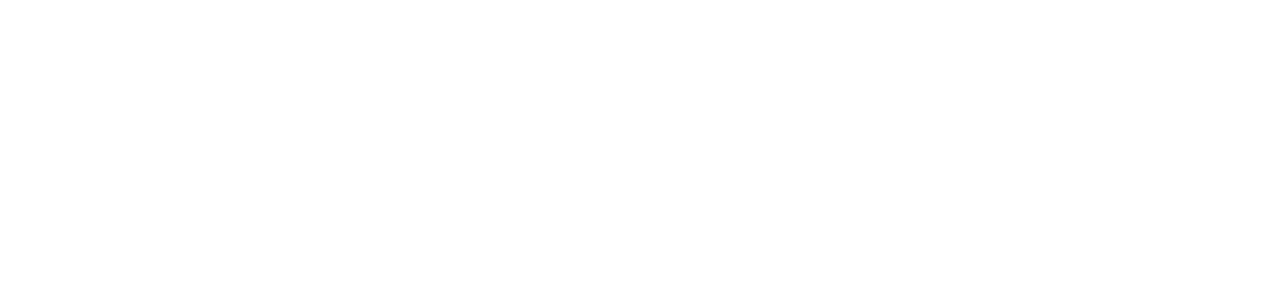
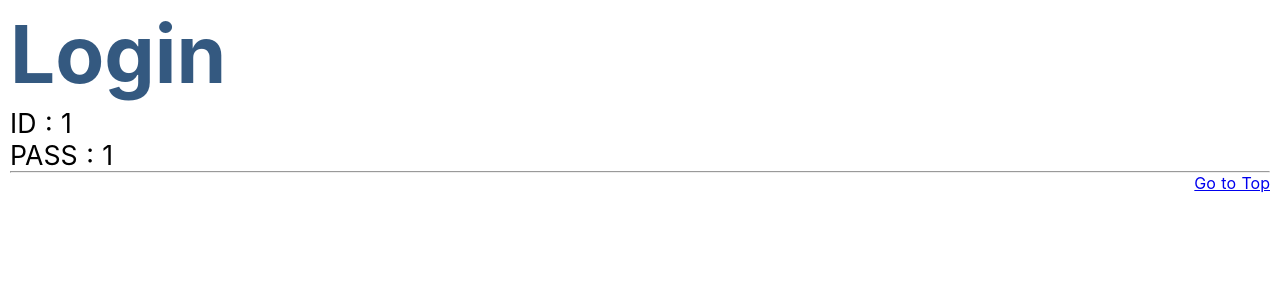
Before and after one commit to RiSEblackbird/Vue_Nuxt_tyounyuumon, a Nuxt app in the folder C5/nuxt_app/: page /p/1/1 in a window 1280 px wide. Before the commit this address had no page. Shown: the top 300 px of the page. Built offline with nearby package versions, Linux system fonts and the light colour scheme.

Commit message:
5-8 : URLにパラメータを渡す

```diff
--- /dev/null
+++ b/C5/nuxt_app/pages/p/_id/_pass.vue
@@ -0,0 +1,50 @@
+// 5-8
+<template>
+  <section class="container">
+    <h1>{{ title }}</h1>
+    <p v-html="message">no message.</p>
+    <hr>
+    <div class="right">
+      <router-link to="/">Go to Top</router-link>
+    </div>
+  </section>
+</template>
+
+<script>
+export default {
+  data: function () {
+    return {
+      title: 'Login'
+    };
+  },
+  computed: {
+    message: function () {
+      let id = this.$route.params.id != undefined
+        ? this.$route.params.id : '*** no id ***';
+      let pass = this.$route.params.pass != undefined
+        ? this.$route.params.pass : '*** no password ***';
+      return 'ID : ' + id + '<br>PASS : ' + pass;
+    }
+  }
+}
+</script>
+
+<style>
+.container {
+  padding: 5px 10px;
+}
+h1 {
+  font-size: 60pt;
+  color: #345980;
+}
+p {
+  padding-top: 5px;
+  font-size: 20pt;
+}
+a {
+  font-size: 16px;
+}
+.right {
+  text-align: right;
+}
+</style>
```
Also changed, not shown: 1 other file (tests, documents, lock files or other folders).
